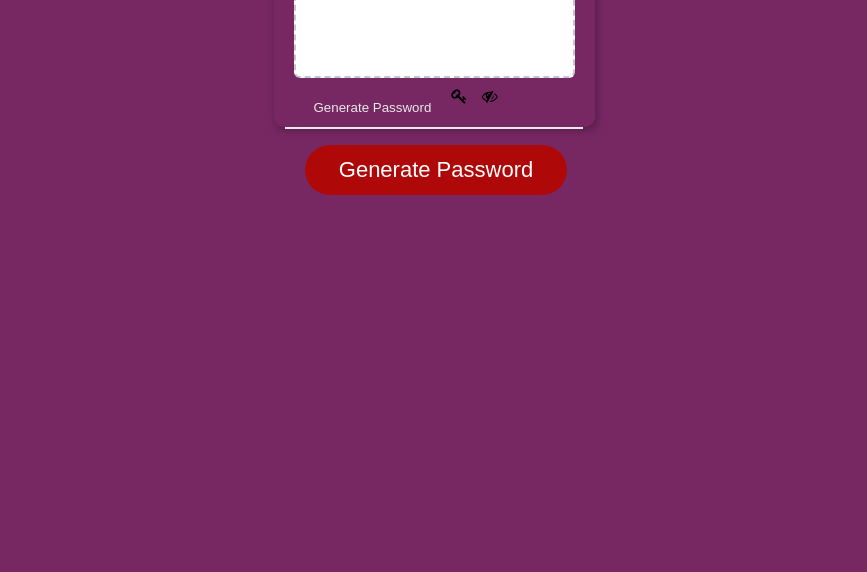
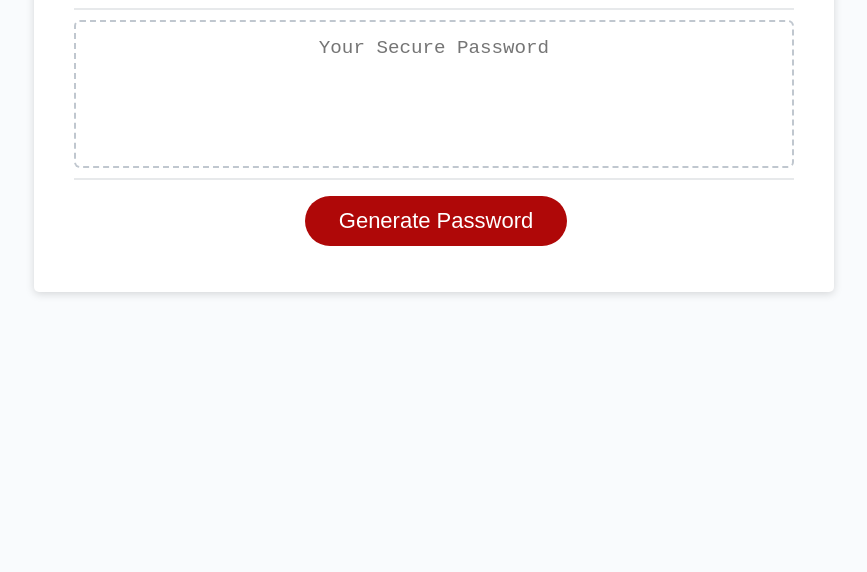
Before and after one commit to LunaRossie/Zhunn---Password-Generator, a plain HTML site: page index.html in a window 1280 px wide. Shown: the part 228-800 px from the top of the page, without its empty margins (206-1073 px from the left). Drawn offline with Linux system fonts and the light colour scheme.

Commit message:
add to files

```diff
--- a/index.html
+++ b/index.html
@@ -4,42 +4,31 @@
     <meta charset="UTF-8" />
     <meta name="viewport" content="width=device-width, initial-scale=1.0" />
     <meta http-equiv="X-UA-Compatible" content="ie=edge" />
-    <title>Password Generator with Javascript</title>
-    <link rel="stylesheet" href="./password.css">
+    <title>Password Generator</title>
     <link rel="stylesheet" href="style.css" />
-    <link rel="stylesheet" href="https://stackpath.bootstrapcdn.com/font-awesome/4.7.0/css/font-awesome.min.css">
-
   </head>
   <body>
-
-    <!-- Password wrapper -->
+    <div class="wrapper">
       <header>
         <h1>Password Generator</h1>
       </header>
-      <div class="password-wrapper">
-        <p>Generate New Password Text</p>
-
+      <div class="card">
+        <div class="card-header">
+          <h2>Generate a Password</h2>
+        </div>
         <div class="card-body">
-          <input type="text" placeholder="Enter the Password" id="password" />
-          <button type="button">Generate Password</button>
-          </div>  <! -- End of Password Wrapper -- >
-
-          <i class="fa fa-key"></i>
-            <span class="eye" onclick="myFunction()">
-              <i id="hide1" class="fa fa-eye"></i>
-              <i id="hide2" class="fa fa-eye-slash"></i>
-            </span>
+          <textarea
+            readonly
+            id="password"
+            placeholder="Your Secure Password"
+            aria-label="Generated Password"
+          ></textarea>
         </div>
         <div class="card-footer">
           <button id="generate" class="btn">Generate Password</button>
         </div>
-
-
-
-      <script>
-        console.log("It works....");
-      </script>
-
+      </div>
+    </div>
     <script src="script.js"></script>
   </body>
 </html>
--- a/style.css
+++ b/style.css
@@ -4,11 +4,9 @@
   box-sizing: border-box;
 }
 
+html,
 body,
 .wrapper {
-  font-family: sans-serif;
-  display: grid;
-  place-items: center;
   height: 100%;
   margin: 0;
   padding: 0;
@@ -16,34 +14,13 @@ body,
 
 body {
   font-family: sans-serif;
-  background-color: #772863;
-  background-position: center;
+  background-color: #f9fbfd;
 }
 
-/* Pasword Wrapper */
-.password-wrapper {
+.wrapper {
   padding-top: 30px;
   padding-left: 20px;
   padding-right: 20px;
-  background-position: center;
-  box-shadow: 2px 3px 10px rgba(0, 0, 0, 0.3);
-  border-radius: 10px;
-}
-
-.password-wrapper input {
-  width: 100;
-  padding: 12px 0px 12px 5px;
-  border: 1px solid #e7e9eb;
-
-}
-.password-wrapper button {
-  background-color: #772863;
-  color: #e7e9eb;
-  padding: 12px 20px;
-  border: none;
-  border-radius: 4px;
-  cursor: pointer;
-  float: left;
 }
 
 header {
@@ -59,11 +36,12 @@ header {
   border-width: 1px;
   box-shadow: rgba(0, 0, 0, 0.15) 0px 2px 8px 0px;
   color: hsl(206, 17%, 28%);
-  font-size: 32px;
+  font-size: 18px;
+  margin: 0 auto;
   max-width: 800px;
   padding: 30px 40px;
-  margin: auto;
 }
+
 .card-header::after {
   content: " ";
   display: block;
@@ -94,19 +72,6 @@ header {
   clear: both;
 }
 
-::placeholder{
-  color: #c0c7cf;
-  display: contents;
-}
-.fa{
-  margin-right: 10px;
-}
-.eye{
-  position: relative;
-}
-#hide1{
-  display: none;
-}
 .btn {
   border: none;
   background-color: hsl(360, 91%, 36%);
@@ -163,8 +128,10 @@ button[disabled] {
   #password {
     font-size: 1rem;
   }
+}
 
 @media (max-width: 500px) {
   .btn {
     font-size: 0.8rem;
   }
+}
```
Also changed, not shown: generate.js (+12 -2 lines), 1 other file. Lines whose indentation alone changed are shown as unchanged.
